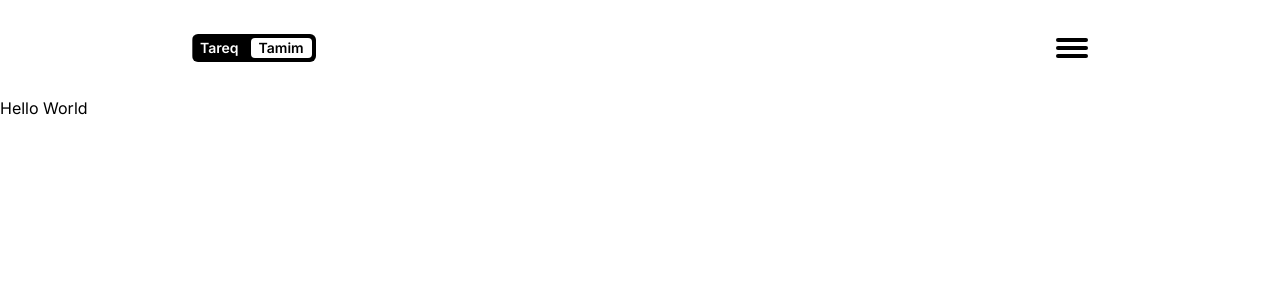
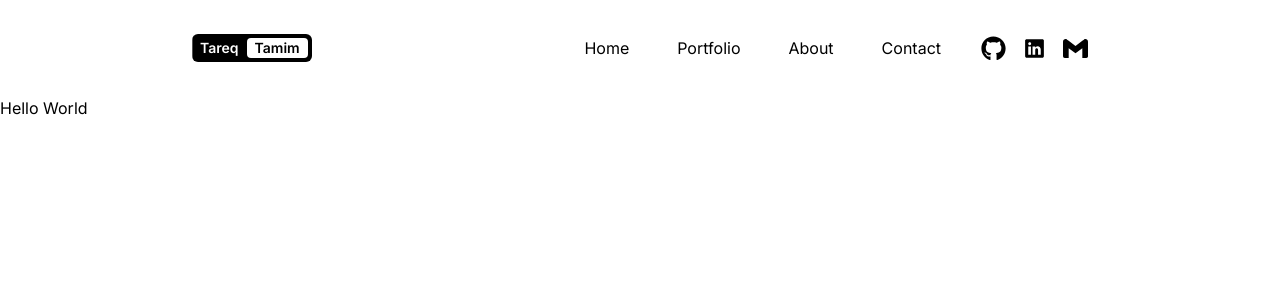
Before and after one commit to tamimhasan19702/nextportfolio, a Next.js app: page / in a window 1280 px wide. Shown: the top 300 px of the page. Built offline with nearby package versions, Linux system fonts and the light colour scheme.

Commit message:
build(deps): update package-lock.json, package.json, page.jsx and navbar.jsx

```diff
--- a/src/components/navbar.jsx
+++ b/src/components/navbar.jsx
@@ -2,34 +2,43 @@
 "use client"; // This directive marks the file as a Client Component
 
 import Link from "next/link";
+import { useState } from "react";
+import Image from "next/image";
+import { FaGithub } from "react-icons/fa";
+import { IoLogoLinkedin } from "react-icons/io";
+import { SiGmail } from "react-icons/si";
 
 const links = [
   {
-    name: "Home",
-    title: "Home page",
+    url: "/",
+    title: "Home",
   },
   {
-    name: "Portfolio",
-    title: "Portfolio page",
+    url: "/portfolio",
+    title: "Portfolio",
   },
   {
-    name: "About",
-    title: "About me page",
+    url: "/about",
+    title: "About",
   },
   {
-    name: "Contact",
-    title: "Contact me page",
+    url: "/contact",
+    title: "Contact",
   },
 ];
 
 const Navbar = () => {
+  const [open, setOpen] = useState(false);
+  const [activeLink, setActiveLink] = useState(null);
+
   return (
     <div className="h-full flex items-center justify-between px-4 sm:px-8 md:px-12 lg:px-20 xl:px-48">
+      {/* Logo */}
       <div className="relative">
         <Link
           href="/"
-          className="relative text-sm bg-black rounded-md p-1 font-semibold flex items-center justify-center  overflow-hidden group">
-          <span className="flex px-1 items-center justify-center w-15 h-5 relative z-20 text-white mr-2 bg-black rounded transition-all duration-500 group-hover:text-black group-hover:bg-white group-hover:px-2">
+          className="relative text-sm bg-black rounded-md p-1 font-semibold flex items-center justify-center overflow-hidden group border-none">
+          <span className="flex px-1 items-center justify-center w-15 h-5 relative z-20 text-white mr-1 bg-black rounded transition-all duration-500 group-hover:text-black group-hover:bg-white group-hover:px-2">
             Tareq
           </span>
           <span className="flex items-center justify-center px-2 relative z-20 bg-shadow w-15 h-5 rounded bg-white text-black transition-colors duration-500 group-hover:bg-black group-hover:text-white group-hover:px-1">
@@ -42,11 +51,81 @@ const Navbar = () => {
       </div>
       <div>
         {/* Menu button */}
-        <button className="w-8 h-5 flex flex-col  justify-between">
-          <div className="w-full h-1 bg-black rounded"></div>
-          <div className="w-full h-1 bg-black rounded"></div>
-          <div className="w-full h-1 bg-black rounded"></div>
-        </button>
+        <div className="md:hidden">
+          <button
+            className="w-8 h-5 flex flex-col justify-between z-50 relative"
+            onClick={() => setOpen((prev) => !prev)}>
+            <div
+              className="w-full h-1 bg-white rounded"
+              style={{ backgroundColor: !open ? "black" : "white" }}></div>
+            <div
+              className="w-full h-1 bg-white rounded"
+              style={{ backgroundColor: !open ? "black" : "white" }}></div>
+            <div
+              className="w-full h-1 bg-white rounded"
+              style={{ backgroundColor: !open ? "black" : "white" }}></div>
+          </button>
+        </div>
+
+        {/* Mobile Menu List */}
+        {open && (
+          <div className="absolute top-0 right-0 w-screen h-screen bg-black text-white flex flex-col items-center justify-center gap-8 text-4xl">
+            {links.map((link) => (
+              <Link
+                href={link.url}
+                key={link.url}
+                className={`p-2 rounded-md transition-all duration-300 ${
+                  activeLink === link.url
+                    ? "bg-white text-black pt-1 pb-1 pr-3 pl-3"
+                    : "hover:bg-white hover:text-black  hover:pt-1 hover:pb-1 hover:pr-3 hover:pl-3"
+                }`}
+                onClick={() => setActiveLink(link.url)}>
+                {link.title}
+              </Link>
+            ))}
+          </div>
+        )}
+
+        <div className="hidden md:flex gap-8 items-center">
+          {/* Desktop Menu List */}
+          <div className="hidden md:flex gap-8 items-center">
+            {links.map((link) => (
+              <Link
+                href={link.url}
+                key={link.url}
+                className={`p-2 rounded-md transition-ease duration-500 ${
+                  activeLink === link.url
+                    ? "bg-black text-white pt-1 pb-1 pr-3 pl-3"
+                    : "hover:bg-black hover:text-white hover:pt-1 hover:pb-1 hover:pr-3 hover:pl-3"
+                }`}
+                onClick={() => setActiveLink(link.url)}>
+                {link.title}
+              </Link>
+            ))}
+          </div>
+
+          {/* Social Icons */}
+          <div className="hidden md:flex gap-4">
+            <Link
+              href="https://github.com/tamimhasan19702"
+              target="_blank"
+              rel="noopener noreferrer">
+              <FaGithub size={25} />
+            </Link>
+            <Link
+              href="https://www.linkedin.com/in/tareq-monower-tamim/"
+              target="_blank"
+              rel="noopener noreferrer">
+              <IoLogoLinkedin size={25} />
+            </Link>
+            <Link
+              href="mailto:tareqmonower21@gmail.com"
+              target="_blank"
+              rel="noopener noreferrer">
+              <SiGmail size={25} />
+            </Link>
+          </div>
+        </div>
       </div>
     </div>
   );
```
Also changed, not shown: package.json (+5 -4 lines), public/email.png (added), 1 other file (tests, documents, lock files or other folders).
